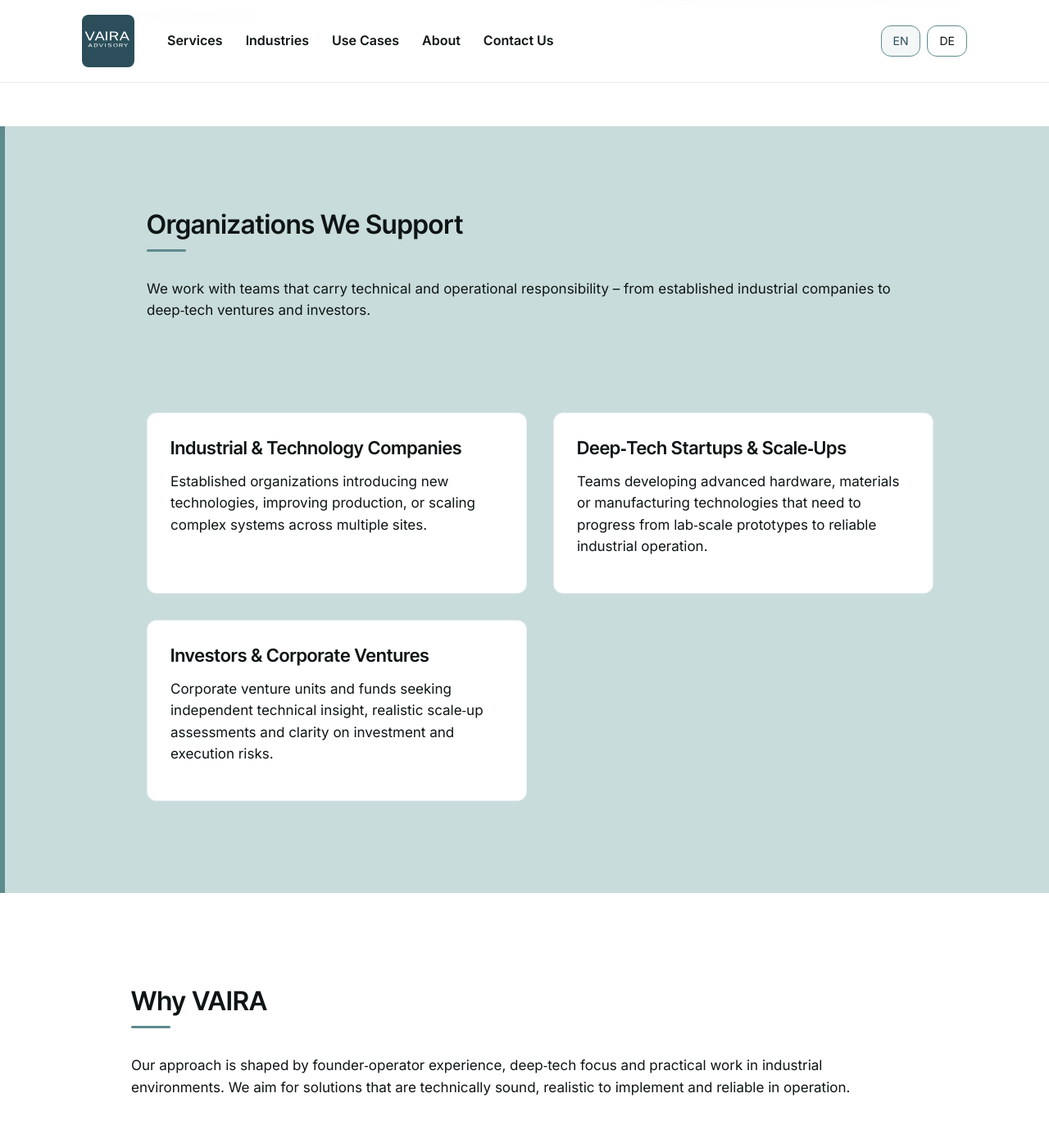
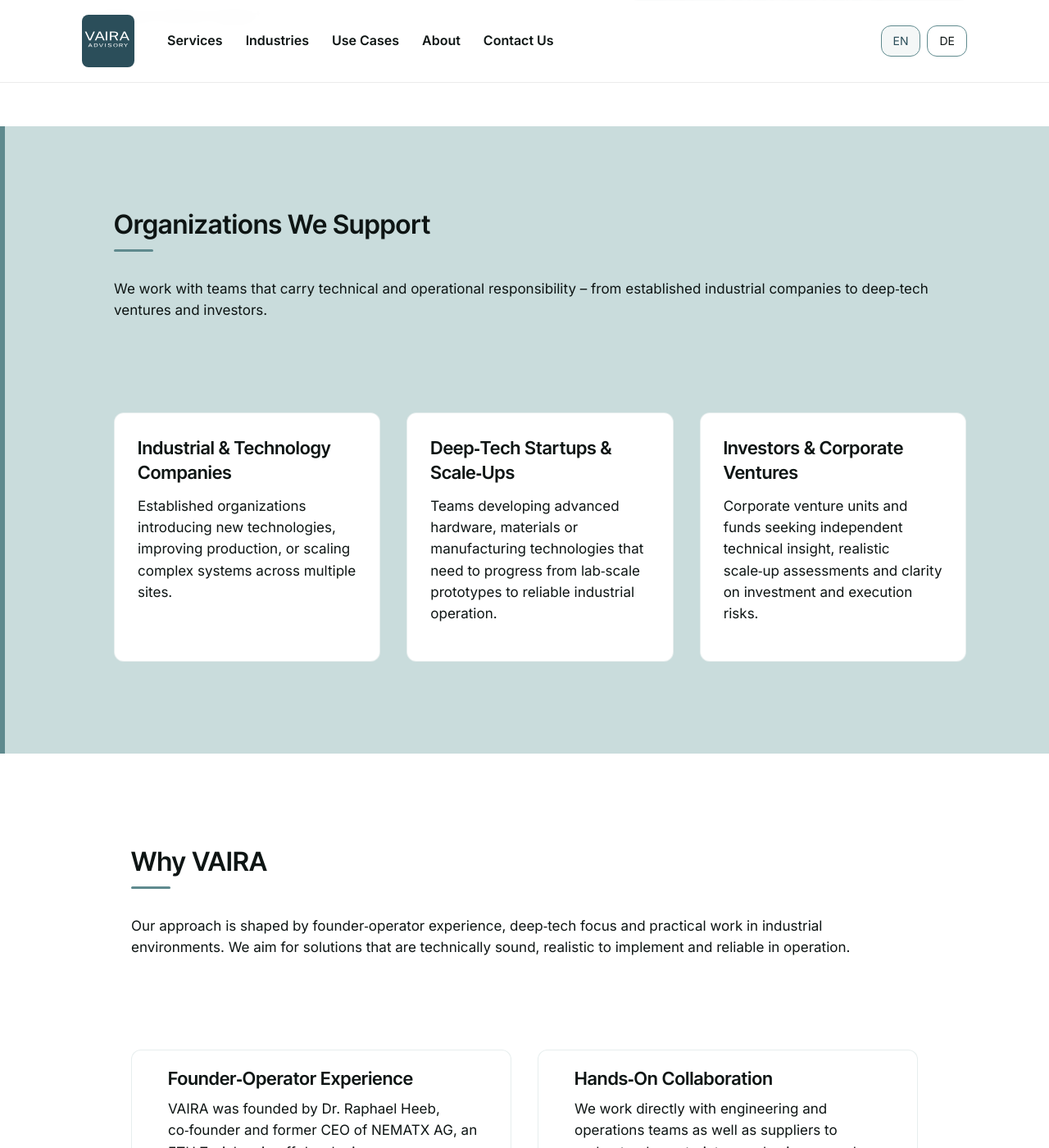
Before and after one commit to raphaelheeb/vaira-advisory, a Jekyll site: the page built from index.html, in a window 1280 px wide and 1400 px high, scrolled down 1190 px. Shown: the whole window at 82% size. Built offline with Jekyll 4.4.1, drawn with Linux system fonts in a browser that asks for light colours.

Commit message:
Update styles.css

```diff
--- a/assets/css/styles.css
+++ b/assets/css/styles.css
@@ -150,6 +150,10 @@
 
 .wrapper--wide {
   max-width: 1280px;
+}
+
+#who-we-work-with .wrapper--narrow {
+  max-width: 1040px;
 }
 
 /* ------------------------------
```
